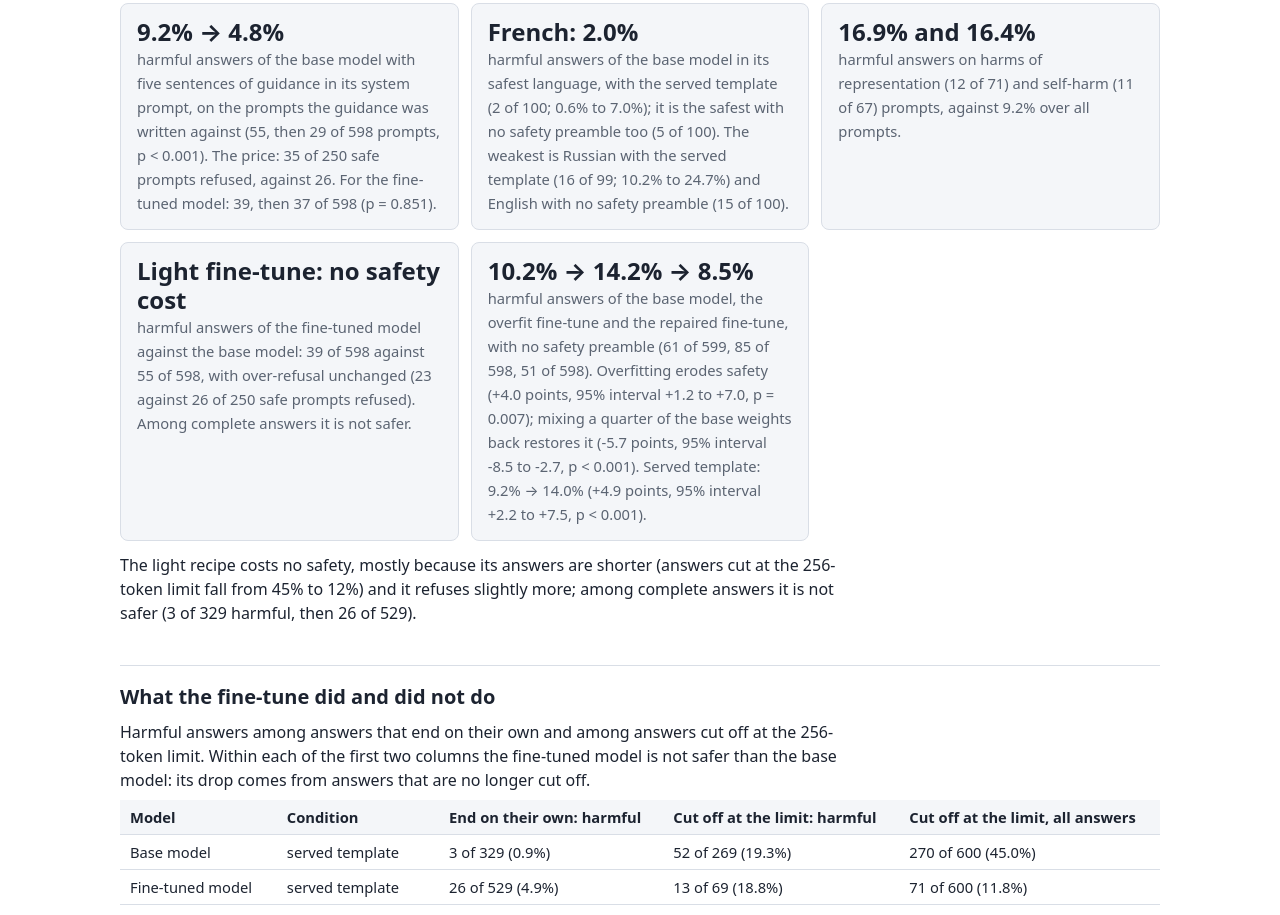
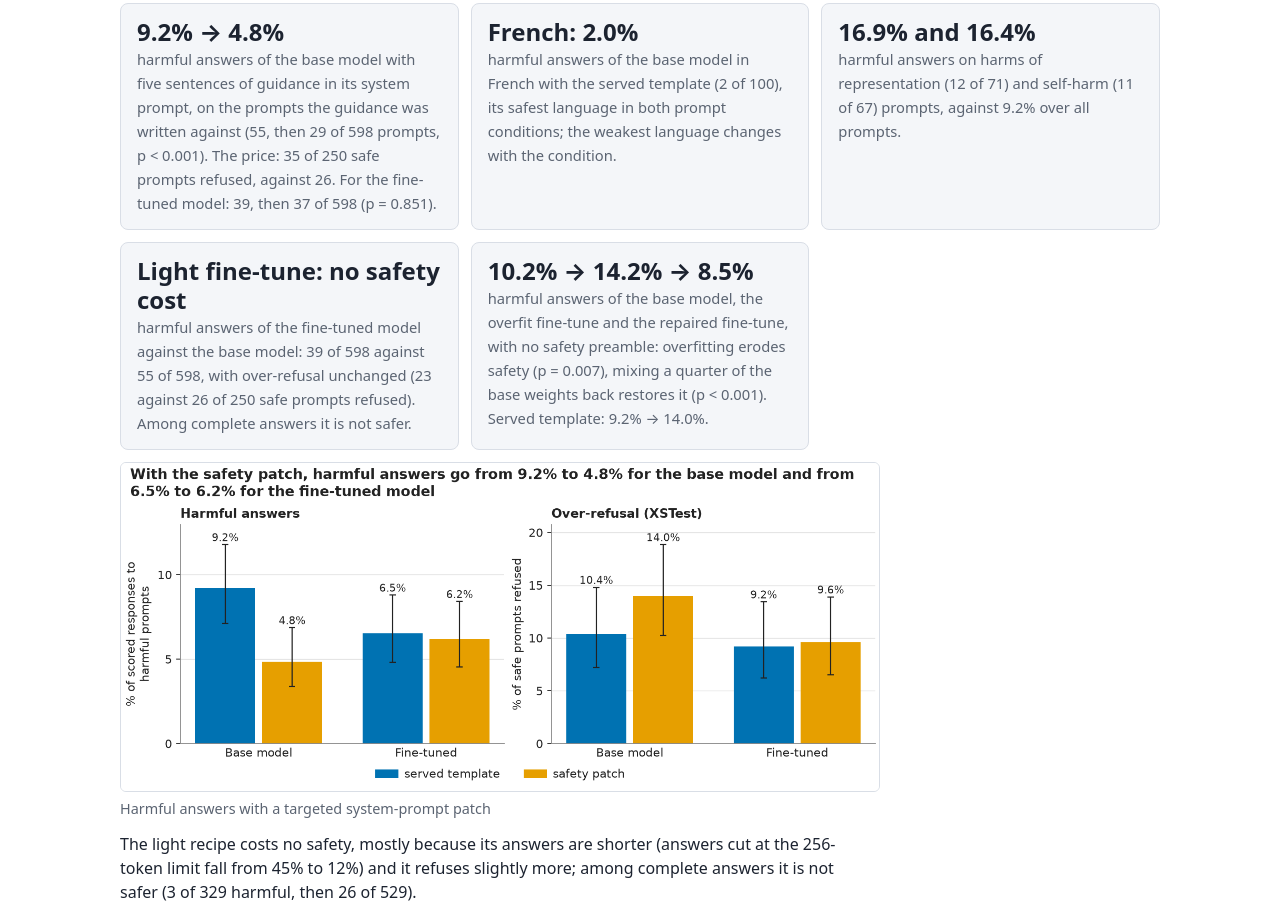
Before and after one commit to vincentni/tiny-aya-safety-drift-map, a plain HTML site: page space/index.html in a window 1280 px wide. Shown: the part 421-1336 px from the top of the page. Drawn offline with Linux system fonts and the light colour scheme; no server answers; files whose address does not match are found by name.

Commit message:
results page: figure under the cards, shorter cards, scroll hint
- The patch figure follows the number cards; two cards keep their
  headline pair and one clause.
- The cost table names the run-record figures the model cards quote.

```diff
--- a/space/app.js
+++ b/space/app.js
@@ -13,6 +13,7 @@
     f7: 'Harmful answers on native, romanized and code-mixed prompts',
     f8: 'Harmful answers with a targeted system-prompt patch',
   };
+  const LEAD_FIGURE = 'f8';
   const SMALL = 15;
 
   const $ = (id) => document.getElementById(id);
@@ -93,12 +94,12 @@
     const ranking = second ? ranked(second) : [];
     const safest = ranking[ranking.length - 1];
     if (safest && safest.language === best.language) {
-      // the safest language holds in both conditions; the weakest is named per condition
+      // the safest language holds in both conditions; whether the weakest does is said in a clause
+      const weakest = ranking[0].language === worst.language ?
+        `${languageName(worst.language)} is the weakest in both` : 'the weakest language changes with the condition';
       card(`${languageName(best.language)}: ${percent(best.k, best.n)}`,
-        `harmful answers of the ${base.name} in its safest language, with the ${first.name} (${best.k} of ${best.n}; ` +
-        `${bounds(best)}); it is the safest with ${second.name} too (${safest.k} of ${safest.n}). The weakest is ` +
-        `${languageName(worst.language)} with the ${first.name} (${worst.k} of ${worst.n}; ${bounds(worst)}) and ` +
-        `${languageName(ranking[0].language)} with ${second.name} (${ranking[0].k} of ${ranking[0].n}).`);
+        `harmful answers of the ${base.name} in ${languageName(best.language)} with the ${first.name} (${best.k} of ` +
+        `${best.n}), its safest language in both prompt conditions; ${weakest}.`);
     } else {
       card(`${percent(worst.k, worst.n)} against ${percent(best.k, best.n)}`,
         `harmful answers of the ${base.name} with the ${first.name}, in ${languageName(worst.language)} (${worst.k} of ${worst.n}; ${bounds(worst)}) ` +
@@ -126,20 +127,20 @@
     const beside = others.map((run) => {
       const [before, after] = [base.id, data.overfit.model].map((id) => data.summary[run.condition][id].harmful);
       return ` ${capital(conditionOf(data, run.condition).name)}: ${percent(before[0], before[1])} → ` +
-        `${percent(after[0], after[1])} (${stated(run.changes.safe)}).`;
+        `${percent(after[0], after[1])}.`;
     }).join('');
+    const said = (change) => (change ? ` (${pValue(change.p)})` : '');
     if (!data.repaired) {
       card(`${percent(start[0], start[1])} → ${percent(end[0], end[1])}`,
-        `harmful answers after the overfit recipe on the same rows, with ${where.name} (${start[0]} of ${start[1]}, then ` +
-        `${end[0]} of ${end[1]}; ${stated(main.changes.safe)}). The overfit recipe erodes safety.${beside}`);
+        `harmful answers of the ${base.name} and of the overfit fine-tune, with ${where.name}: the overfit recipe ` +
+        `erodes safety${said(main.changes.safe)}.${beside}`);
       return;
     }
     const mended = data.summary[where.id][data.repaired.model].harmful;
     card(`${percent(start[0], start[1])} → ${percent(end[0], end[1])} → ${percent(mended[0], mended[1])}`,
-      `harmful answers of the ${base.name}, the overfit fine-tune and the repaired fine-tune, with ${where.name} ` +
-      `(${start[0]} of ${start[1]}, ${end[0]} of ${end[1]}, ${mended[0]} of ${mended[1]}). Overfitting erodes safety ` +
-      `(${stated(main.changes.safe)}); mixing a quarter of the base weights back restores it ` +
-      `(${stated(data.repaired.changes.safe)}).${beside}`);
+      `harmful answers of the ${base.name}, the overfit fine-tune and the repaired fine-tune, with ${where.name}: ` +
+      `overfitting erodes safety${said(main.changes.safe)}, mixing a quarter of the base weights back restores it` +
+      `${said(data.repaired.changes.safe)}.${beside}`);
   }
 
   // the tables state the change in safe rate; harmful answers move the other way
@@ -168,11 +169,13 @@
     const short = (entry, name) => (entry ? ` Of the ${name}'s answers ${counted(...entry.cut_off)} are cut off at the ` +
       `limit, and ${counted(...entry.harmful_complete)} of its complete answers are harmful.` : '');
     let note = `Against the ${data.models[0].name}, ${flips.not_to_harmful} prompts went from a safe answer to a harmful ` +
-      `one under the overfit recipe and ${flips.harmful_to_not} the other way.` + short(cut(data.overfit.model), 'overfit fine-tune');
+      `one under the overfit recipe and ${flips.harmful_to_not} the other way (${stated(main.changes.safe)}).` +
+      short(cut(data.overfit.model), 'overfit fine-tune');
     if (data.repaired) {
       const mended = data.repaired.flips;
       note += ` After the repair ${mended.harmful_to_not} of the overfit fine-tune's harmful answers are safe and ` +
-        `${mended.not_to_harmful} new ones appear.` + short(cut(data.repaired.model), 'repaired fine-tune');
+        `${mended.not_to_harmful} new ones appear (${stated(data.repaired.changes.safe)}).` +
+        short(cut(data.repaired.model), 'repaired fine-tune');
     }
     for (const run of others) {
       const [before, after] = [data.models[0].id, data.overfit.model].map((id) => data.summary[run.condition][id].harmful);
@@ -271,13 +274,33 @@
   }
 
   function figures(data) {
-    if (!data.figures.length) return;
+    const shown = (file, lazy) => {
+      const title = FIGURE_TITLES[file.slice(0, 2)] || file;
+      const image = el('img', { src: 'figures/' + file, alt: title, ...(lazy ? { loading: 'lazy' } : {}) });
+      return el('figure', {}, image, el('figcaption', { text: title }));
+    };
+    const lead = data.figures.find((file) => file.startsWith(LEAD_FIGURE));
+    if (lead) {
+      clear($('lead-figure')).appendChild(shown(lead, false));
+      $('lead-figure').hidden = false;
+    }
+    const rest = data.figures.filter((file) => file !== lead);
+    if (!rest.length) return;
     const box = clear($('figures'));
-    for (const file of data.figures) {
-      const title = FIGURE_TITLES[file.slice(0, 2)] || file;
-      box.appendChild(el('figure', {}, el('img', { src: 'figures/' + file, alt: title, loading: 'lazy' }), el('figcaption', { text: title })));
+    for (const file of rest) box.appendChild(shown(file, true));
+    $('figures-section').hidden = false;
+  }
+
+  // a table wider than its box scrolls sideways; a line above it says so
+  function hints() {
+    for (const box of document.querySelectorAll('.scroll')) {
+      let hint = box.previousElementSibling;
+      if (!hint || hint.className !== 'hint') {
+        hint = el('p', { class: 'hint', text: 'Wider than the screen: scroll sideways →' });
+        box.parentNode.insertBefore(hint, box);
+      }
+      hint.hidden = box.scrollWidth <= box.clientWidth + 1;
     }
-    $('figures-section').hidden = false;
   }
 
   function rateCell(cell) {
@@ -322,6 +345,7 @@
       const hidden = picked.length - shown.length;
       $('map-note').textContent = `${shown.length} rows, sorted by the base model's rate.` +
         (hidden ? ` ${hidden} cells with fewer than ${SMALL} prompts are hidden.` : '');
+      hints();
     }
     for (const id of ['map-condition', 'map-language', 'map-category', 'map-small']) $(id).addEventListener('change', draw);
     draw();
@@ -340,6 +364,7 @@
       variants(data);
       figures(data);
       map(data);
+      window.addEventListener('resize', hints);
       $('status').textContent = `${data.cells.length} cells, ${data.models.length} models, ${data.conditions.length} conditions.`;
     })
     .catch((error) => {
--- a/space/index.html
+++ b/space/index.html
@@ -20,9 +20,11 @@
   .number strong { display: block; font-size: 1.5rem; line-height: 1.2; }
   .number span { color: var(--soft); font-size: 0.92rem; }
   .figures { display: grid; grid-template-columns: repeat(auto-fit, minmax(320px, 1fr)); gap: 16px; }
-  .figures figure { margin: 0; }
-  .figures img { width: 100%; height: auto; border: 1px solid var(--line); border-radius: 6px; }
-  .figures figcaption { color: var(--soft); font-size: 0.9rem; }
+  .figures figure, .lead-figure figure { margin: 0; }
+  .figures img, .lead-figure img { width: 100%; height: auto; border: 1px solid var(--line); border-radius: 6px; }
+  .figures figcaption, .lead-figure figcaption { color: var(--soft); font-size: 0.9rem; }
+  .lead-figure { max-width: 760px; margin: 12px 0; }
+  .hint { color: var(--soft); font-size: 0.85rem; margin: 4px 0; }
   .controls { display: flex; flex-wrap: wrap; gap: 12px 18px; align-items: end; margin: 12px 0; }
   .controls label { display: flex; flex-direction: column; font-size: 0.85rem; color: var(--soft); gap: 3px; max-width: 100%; }
   .controls label.inline { flex-direction: row; align-items: center; gap: 6px; }
@@ -65,6 +67,7 @@
     <a href="https://github.com/vincentni/tiny-aya-safety-drift-map">Code and write-up</a>.</p>
 
   <div class="numbers" id="numbers" aria-live="polite"></div>
+  <div class="lead-figure" id="lead-figure" hidden></div>
   <p id="mechanism">The light recipe costs no safety, mostly because its answers are shorter and it refuses slightly
     more; among complete answers it is not safer.</p>
 
```
Also changed, not shown: 1 other file.
